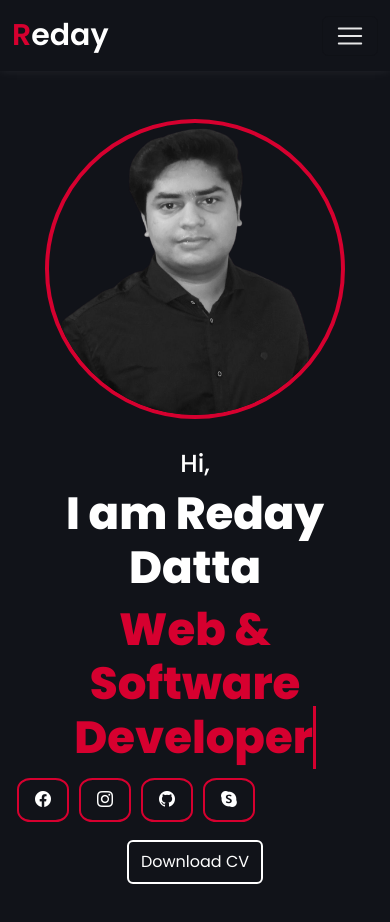
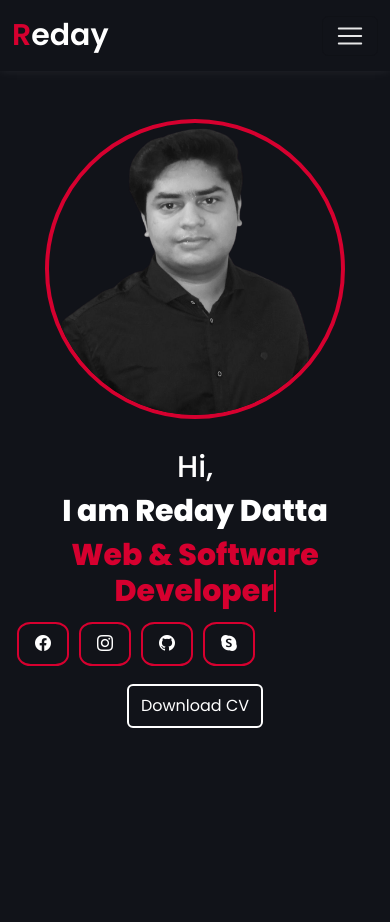
Before and after one commit to redaydatta/redaydatta.github.io, a plain HTML site: page index.html in a window 390 px wide. After the commit the page ends 844 px from the top, so only its background shows below. Drawn offline with nearby package versions, Linux system fonts and the light colour scheme; some icons are missing.

Commit message:
working with profile responsive

```diff
--- a/css/style.css
+++ b/css/style.css
@@ -84,6 +84,9 @@ body {
         text-align: center;
         margin-top: 30px;
       }
+      .profile .vertical-center h1, .profile .vertical-center h2{
+        font-size: 30px;
+      }
   }
 
 
```
